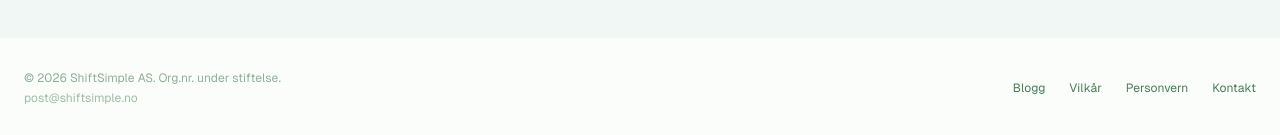
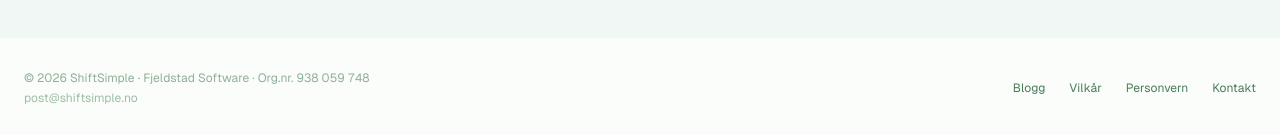
Before and after one commit to toffen28/Shiftsimple, a Next.js app: page / in a window 1280 px wide. Shown: the part 3954-4089 px from the top of the page. Built offline with nearby package versions, Linux system fonts and the light colour scheme.

Commit message:
Update company identity: Fjeldstad Software · org.nr. 938 059 748 in footer and legal pages

```diff
--- a/src/app/beste-vaktplanleggingsapp/page.tsx
+++ b/src/app/beste-vaktplanleggingsapp/page.tsx
@@ -192,7 +192,7 @@ export default function BlogPage() {
 
       <footer className="flex flex-col sm:flex-row py-8 w-full shrink-0 items-center px-4 md:px-6 border-t gap-2" style={{ borderColor: '#F0F7F4', backgroundColor: '#FAFDF9' }}>
         <div className="flex flex-col items-center sm:items-start gap-1">
-          <p className="text-xs" style={{ color: '#4A7C59', opacity: 0.6 }}>© 2026 ShiftSimple AS. Org.nr. under stiftelse.</p>
+          <p className="text-xs" style={{ color: '#4A7C59', opacity: 0.6 }}>© 2026 ShiftSimple · Fjeldstad Software · Org.nr. 938 059 748</p>
           <p className="text-xs" style={{ color: '#4A7C59', opacity: 0.5 }}>post@shiftsimple.no</p>
         </div>
         <nav className="sm:ml-auto flex gap-4 sm:gap-6">
--- a/src/app/kontakt/page.tsx
+++ b/src/app/kontakt/page.tsx
@@ -68,7 +68,7 @@ export default function ContactPage() {
         )}
       </main>
       <footer className="flex flex-col gap-2 sm:flex-row py-6 w-full shrink-0 items-center px-4 md:px-6 border-t" style={{ borderColor: '#F0F7F4', backgroundColor: '#FAFDF9' }}>
-        <p className="text-xs" style={{ color: '#4A7C59', opacity: 0.6 }}>© 2026 ShiftSimple AS. Org.nr. under stiftelse.</p>
+        <p className="text-xs" style={{ color: '#4A7C59', opacity: 0.6 }}>© 2026 ShiftSimple · Fjeldstad Software · Org.nr. 938 059 748</p>
         <nav className="sm:ml-auto flex gap-4 sm:gap-6">
           <Link className="text-xs hover:underline underline-offset-4" href="/vilkar" style={{ color: '#4A7C59' }}>Vilkår</Link>
           <Link className="text-xs hover:underline underline-offset-4" href="/personvern" style={{ color: '#4A7C59' }}>Personvern</Link>
--- a/src/app/page.tsx
+++ b/src/app/page.tsx
@@ -259,7 +259,7 @@ export default function LandingPage() {
 
       <footer className="flex flex-col sm:flex-row py-8 w-full shrink-0 items-center px-4 md:px-6 border-t gap-2" style={{ borderColor: '#F0F7F4', backgroundColor: '#FAFDF9' }}>
         <div className="flex flex-col items-center sm:items-start gap-1">
-          <p className="text-xs" style={{ color: '#4A7C59', opacity: 0.6 }}>© 2026 ShiftSimple AS. Org.nr. under stiftelse.</p>
+          <p className="text-xs" style={{ color: '#4A7C59', opacity: 0.6 }}>© 2026 ShiftSimple · Fjeldstad Software · Org.nr. 938 059 748</p>
           <p className="text-xs" style={{ color: '#4A7C59', opacity: 0.5 }}>post@shiftsimple.no</p>
         </div>
         <nav className="sm:ml-auto flex gap-4 sm:gap-6">
--- a/src/app/personvern/page.tsx
+++ b/src/app/personvern/page.tsx
@@ -22,7 +22,7 @@ export default function PrivacyPage() {
           <p><strong>Sist oppdatert:</strong> Juni 2026</p>
 
           <h2 className="text-xl font-bold mt-8">1. Behandlingsansvarlig</h2>
-          <p>ShiftSimple AS (org.nr. under stiftelse), post@shiftsimple.no, er behandlingsansvarlig for personopplysningene som samles inn via tjenesten.</p>
+          <p>Fjeldstad Software (org.nr. 938 059 748), post@shiftsimple.no, er behandlingsansvarlig for personopplysningene som samles inn via tjenesten.</p>
 
           <h2 className="text-xl font-bold mt-8">2. Hvilke opplysninger samler vi inn?</h2>
           <p>Vi samler kun inn opplysninger som er nødvendige for å levere tjenesten:</p>
@@ -74,7 +74,7 @@ export default function PrivacyPage() {
         </div>
       </main>
       <footer className="flex flex-col gap-2 sm:flex-row py-6 w-full shrink-0 items-center px-4 md:px-6 border-t" style={{ borderColor: '#F0F7F4', backgroundColor: '#FAFDF9' }}>
-        <p className="text-xs" style={{ color: '#4A7C59', opacity: 0.6 }}>© 2026 ShiftSimple AS. Org.nr. under stiftelse.</p>
+        <p className="text-xs" style={{ color: '#4A7C59', opacity: 0.6 }}>© 2026 ShiftSimple · Fjeldstad Software · Org.nr. 938 059 748</p>
         <nav className="sm:ml-auto flex gap-4 sm:gap-6">
           <Link className="text-xs hover:underline underline-offset-4" href="/vilkar" style={{ color: '#4A7C59' }}>Vilkår</Link>
           <Link className="text-xs hover:underline underline-offset-4" href="/personvern" style={{ color: '#4A7C59' }}>Personvern</Link>
--- a/src/app/vilkar/page.tsx
+++ b/src/app/vilkar/page.tsx
@@ -21,7 +21,7 @@ export default function TermsPage() {
           <p><strong>Sist oppdatert:</strong> Juni 2026</p>
 
           <h2 className="text-xl font-bold mt-8">1. Generelt</h2>
-          <p>ShiftSimple AS (org.nr. under stiftelse) driver tjenesten ShiftSimple («Tjenesten»). Ved å opprette en konto aksepterer du disse vilkårene.</p>
+          <p>Fjeldstad Software (org.nr. 938 059 748) driver tjenesten ShiftSimple («Tjenesten»). Ved å opprette en konto aksepterer du disse vilkårene.</p>
 
           <h2 className="text-xl font-bold mt-8">2. Abonnement og betaling</h2>
           <p>Tjenesten tilbys som et SaaS-abonnement (programvare som tjeneste). Du får en 14-dagers gratis prøveperiode ved registrering. Etter prøveperioden koster Tjenesten 149 NOK per måned (eks. mva). Betaling skjer via Stripe, og abonnementet fornyes automatisk hver måned med mindre det sies opp.</p>
@@ -37,7 +37,7 @@ export default function TermsPage() {
           <p>ShiftSimple behandler personopplysninger i henhold til GDPR. Som behandlingsansvarlig samler vi inn kun nødvendige data for å levere tjenesten: navn, e-postadresse, telefonnummer og vaktplaninformasjon.</p>
 
           <h2 className="text-xl font-bold mt-8">6. Ansvarsbegrensning</h2>
-          <p>Tjenesten leveres «som den er». ShiftSimple AS er ikke ansvarlig for tap som følge av bruk eller manglende tilgang til Tjenesten, så langt norsk lov tillater.</p>
+          <p>Tjenesten leveres «som den er». Fjeldstad Software er ikke ansvarlig for tap som følge av bruk eller manglende tilgang til Tjenesten, så langt norsk lov tillater.</p>
 
           <h2 className="text-xl font-bold mt-8">7. Oppsigelse og sletting</h2>
           <p>Når abonnementet avsluttes, kan du be om sletting av alle data knyttet til kontoen din. Data slettes innen 30 dager fra forespørsel.</p>
@@ -47,7 +47,7 @@ export default function TermsPage() {
         </div>
       </main>
       <footer className="flex flex-col gap-2 sm:flex-row py-6 w-full shrink-0 items-center px-4 md:px-6 border-t" style={{ borderColor: '#F0F7F4', backgroundColor: '#FAFDF9' }}>
-        <p className="text-xs" style={{ color: '#4A7C59', opacity: 0.6 }}>© 2026 ShiftSimple AS. Org.nr. under stiftelse.</p>
+        <p className="text-xs" style={{ color: '#4A7C59', opacity: 0.6 }}>© 2026 ShiftSimple · Fjeldstad Software · Org.nr. 938 059 748</p>
         <nav className="sm:ml-auto flex gap-4 sm:gap-6">
           <Link className="text-xs hover:underline underline-offset-4" href="/vilkar" style={{ color: '#4A7C59' }}>Vilkår</Link>
           <Link className="text-xs hover:underline underline-offset-4" href="/personvern" style={{ color: '#4A7C59' }}>Personvern</Link>
--- a/src/lib/config.ts
+++ b/src/lib/config.ts
@@ -10,6 +10,6 @@ export const config = {
   siteUrl,
   appName: 'ShiftSimple',
   supportEmail: 'post@shiftsimple.no',
-  orgName: 'ShiftSimple AS',
-  orgNr: 'Org.nr. under stiftelse',
+  orgName: 'Fjeldstad Software',
+  orgNr: '938 059 748',
 } as const
```
